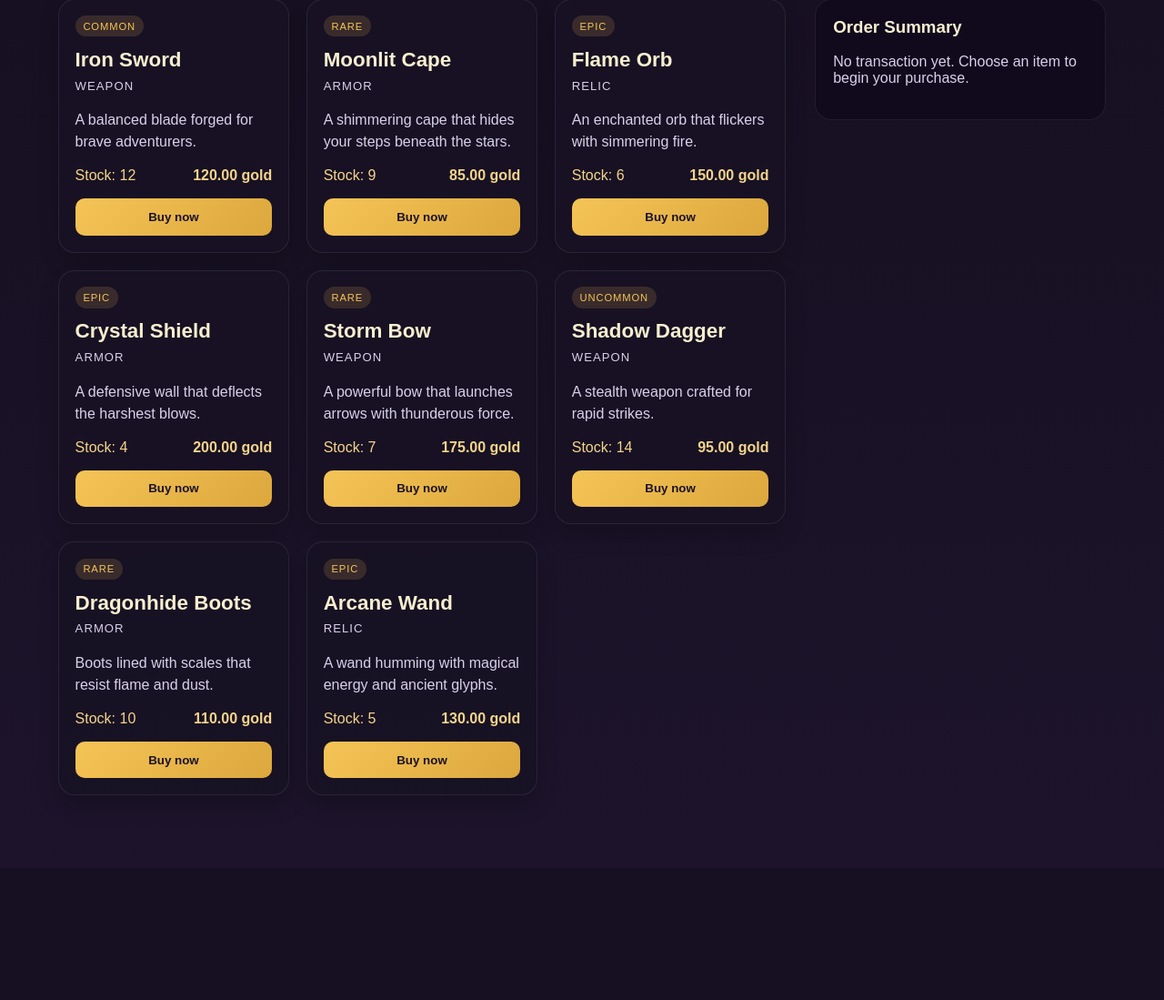
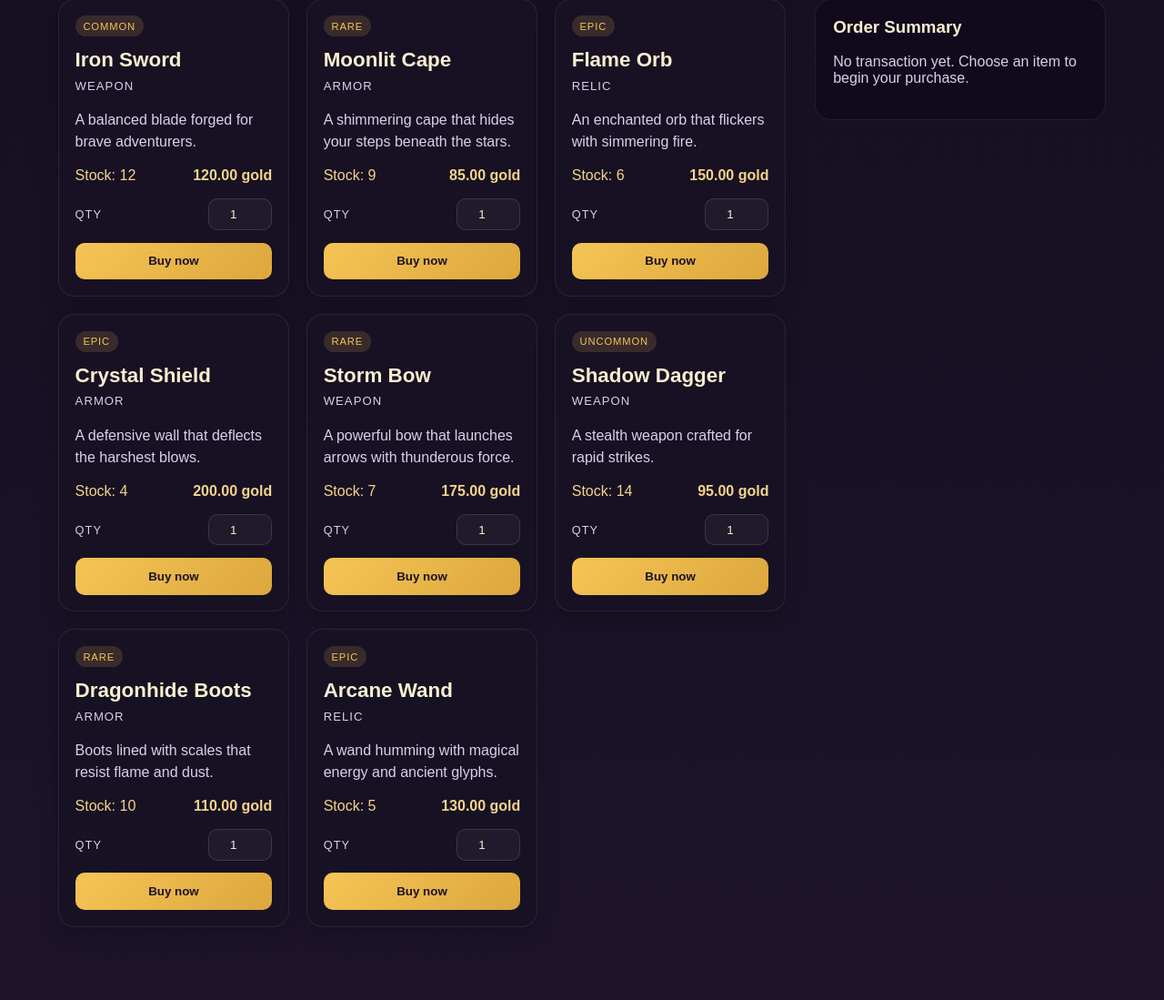
Before and after one commit to wanmad-br/ShoPlay, a Flask app: page / in a window 1280 px wide. Shown: the part 270-1369 px from the top of the page at 91% size. Before the commit the page ends 1144 px from the top, so only its background shows below. Run offline with Flask 2, Linux system fonts and the light colour scheme.

Commit message:
Add quantity selector to fantasy storefront

```diff
--- a/app/static/script.js
+++ b/app/static/script.js
@@ -17,11 +17,14 @@ function updateReceipt(data) {
 async function handlePurchase(event) {
   const button = event.currentTarget;
   const itemId = Number(button.dataset.itemId);
+  const productCard = button.closest('.product-card');
+  const quantityInput = productCard ? productCard.querySelector('.quantity-input') : null;
+  const quantity = quantityInput ? Math.max(1, Number(quantityInput.value || 1)) : 1;
 
   const response = await fetch('/api/purchase', {
     method: 'POST',
     headers: { 'Content-Type': 'application/json' },
-    body: JSON.stringify({ item_id: itemId, quantity: 1 })
+    body: JSON.stringify({ item_id: itemId, quantity })
   });
 
   const data = await response.json();
--- a/app/static/styles.css
+++ b/app/static/styles.css
@@ -135,6 +135,31 @@ body {
     width: 100%;
 }
 
+.purchase-row {
+    display: flex;
+    align-items: center;
+    justify-content: space-between;
+    gap: 0.75rem;
+    margin-bottom: 0.85rem;
+}
+
+.quantity-label {
+    color: #d9d1eb;
+    font-size: 0.8rem;
+    text-transform: uppercase;
+    letter-spacing: 0.08em;
+}
+
+.quantity-input {
+    width: 70px;
+    border-radius: 10px;
+    border: 1px solid rgba(255, 255, 255, 0.12);
+    background: rgba(255, 255, 255, 0.04);
+    color: #f7efcf;
+    padding: 0.55rem 0.65rem;
+    text-align: center;
+}
+
 .receipt-panel {
     background: rgba(17, 10, 29, 0.95);
     border: 1px solid rgba(255, 255, 255, 0.08);
--- a/app/templates/catalog.html
+++ b/app/templates/catalog.html
@@ -38,6 +38,10 @@
                         <span>Stock: {{ product.stock }}</span>
                         <strong>{{ "%.2f"|format(product.price) }} gold</strong>
                     </div>
+                    <div class="purchase-row">
+                        <label class="quantity-label" for="qty-{{ product.id }}">Qty</label>
+                        <input id="qty-{{ product.id }}" class="quantity-input" type="number" min="1" max="{{ product.stock }}" value="1" />
+                    </div>
                     <button class="buy-btn" data-item-id="{{ product.id }}" data-item-name="{{ product.name }}" data-item-price="{{ product.price }}">
                         Buy now
                     </button>
```
